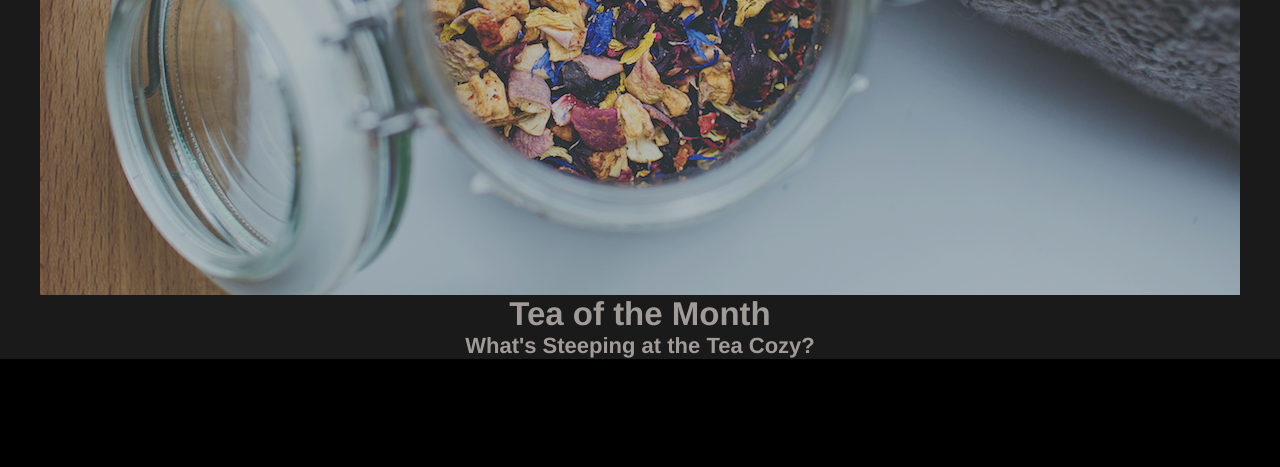
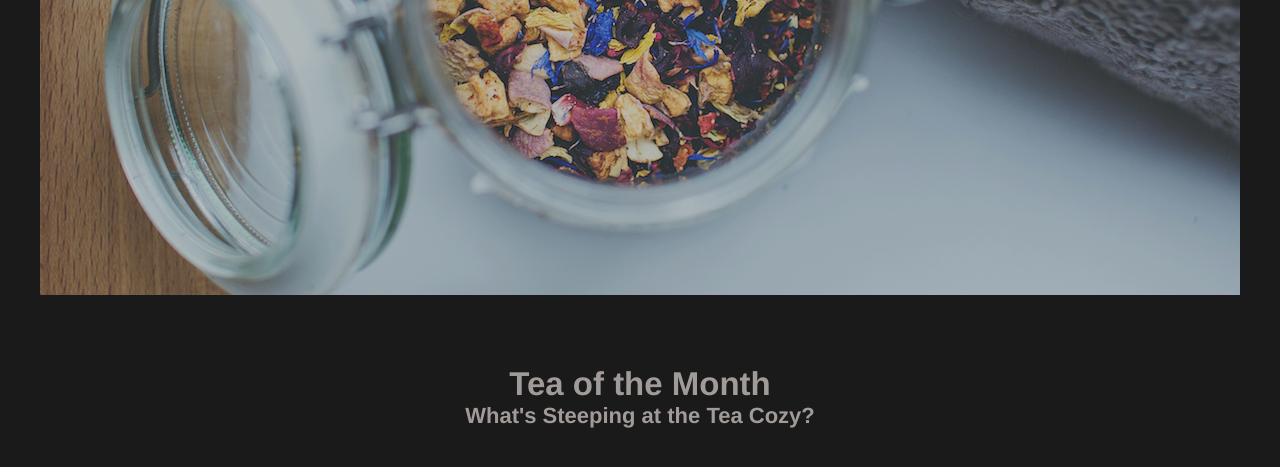
Before and after one commit to kendallawills/Codecademy-The-Tea-Cozy, a plain HTML site: page index.html in a window 1280 px wide. Shown: the part 475-942 px from the top of the page. Before the commit the page ends 834 px from the top, so only its background shows below. Drawn offline with Linux system fonts and the light colour scheme.

Commit message:
Style Featured Head

```diff
--- a/resources/style.css
+++ b/resources/style.css
@@ -66,3 +66,19 @@ main {
 #mission h4 {
     padding: 10px;
 }
+
+/* FEATURED */
+
+#featured {
+    width: 1000px;
+    display: flex;
+    align-items: center;
+    justify-content: center;
+    padding-top: 70px;
+    padding-bottom: 70px;
+    margin: 0 auto;
+}
+
+.featured-head {
+    margin-bottom: 10px;
+}
```
